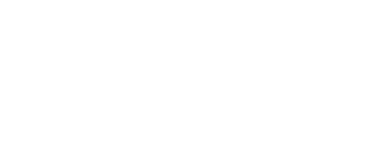
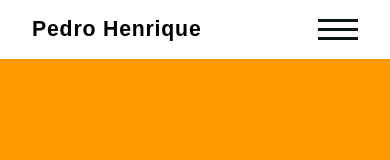
Before and after one commit to phiquecr/site-profile, a Gatsby site: page / in a window 390 px wide. Built offline with nearby package versions, Linux system fonts and the light colour scheme; Gatsby itself is replaced by a stand-in of ours.

Commit message:
task: develop menu header responsive

```diff
--- a/gatsby-config.js
+++ b/gatsby-config.js
@@ -1,8 +1,8 @@
 module.exports = {
   siteMetadata: {
-    title: `Gatsby Default Starter`,
-    description: `Kick off your next, great Gatsby project with this default starter. This barebones starter ships with the main Gatsby configuration files you might need.`,
-    author: `@gatsbyjs`,
+    title: `Desenvolvedor Front-end`,
+    description: ``,
+    author: `@phiquecr`,
     siteUrl: `https://gatsbystarterdefaultsource.gatsbyjs.io/`,
   },
   plugins: [
--- a/package.json
+++ b/package.json
@@ -16,8 +16,10 @@
     "gatsby-transformer-sharp": "^4.13.0",
     "prop-types": "^15.8.1",
     "react": "^17.0.1",
+    "react-burger-menu": "2.7.1",
     "react-dom": "^17.0.1",
-    "react-helmet": "^6.1.0"
+    "react-helmet": "^6.1.0",
+    "styled-components": "^5.3.5"
   },
   "devDependencies": {
     "prettier": "^2.6.2"
--- /dev/null
+++ b/src/components/Header/index.js
@@ -0,0 +1,13 @@
+import React from "react";
+import MenuNavigation from "../Menu";
+import * as S from "./styled"
+
+const Header = () => (
+  <S.Container>
+    <MenuNavigation />
+    <S.Wrapper>
+    </S.Wrapper>
+  </S.Container>
+)
+
+export default Header
--- /dev/null
+++ b/src/components/Header/styled.js
@@ -0,0 +1,24 @@
+import styled from "styled-components";
+
+export const Container = styled.header`
+  display: flex;
+  align-items: center;
+  flex-direction: column;
+  width: 100%;
+  height: 100vh;
+  background-color: #ff9900;
+`
+
+export const Wrapper = styled.div`
+  max-width: 1440px;
+  width: 100%;
+  height: 100%;
+
+  @media (max-width: 1440px) {
+    padding: 0 4rem;
+  }
+
+  @media (max-width: 900px) {
+    padding: 0 2rem;
+  }
+`
--- a/src/components/Layout/index.js
+++ b/src/components/Layout/index.js
@@ -1,7 +1,11 @@
 import React from "react";
+import GlobalStyle from "../../styles/GlobalStyle";
+import Header from "../Header";
 
 const Layout = ({ children }) => (
   <>
+    <GlobalStyle />
+    <Header />
     <main>{children}</main>
   </>
 );
--- /dev/null
+++ b/src/components/Menu/index.js
@@ -0,0 +1,28 @@
+import React from "react";
+import MenuMobile from "../MenuMobile";
+import * as S from "./styled"
+
+const MenuNavigation = () => (
+  <S.Container>
+    <S.BoxMenu>
+      <S.NameTitle>Pedro Henrique</S.NameTitle>
+      <S.Options>
+        <S.OptionItem>
+          <S.OptionLink to="/">Home</S.OptionLink>
+        </S.OptionItem>
+        <S.OptionItem>
+          <S.OptionLink to="/">Portfolio</S.OptionLink>
+        </S.OptionItem>
+        <S.OptionItem>
+          <S.OptionLink to="/">Contact</S.OptionLink>
+        </S.OptionItem>
+      </S.Options>
+      <MenuMobile
+        pageWrapId={'page-wrap'}
+        outerContainerId={'outer-container'}
+      />
+    </S.BoxMenu>
+  </S.Container>
+)
+
+export default MenuNavigation
--- /dev/null
+++ b/src/components/Menu/styled.js
@@ -0,0 +1,58 @@
+import styled from "styled-components";
+import { Link as GatsbyLink } from "gatsby";
+
+export const Container = styled.div`
+  top: 0;
+  display: flex;
+  align-items: center;
+  justify-content: center;
+  width: 100%;
+  height: 4rem;
+  background-color: #fff;
+`
+
+export const BoxMenu = styled.nav`
+  position: fixed;
+  display: flex;
+  align-items: center;
+  justify-content: space-between;
+  max-width: 1440px;
+  width: 100%;
+
+  @media (max-width: 1440px) {
+    padding: 0 4rem;
+  }
+
+  @media (max-width: 900px) {
+    padding: 0 2rem;
+  }
+`
+export const NameTitle = styled.h1`
+  font-size: 1.33em;
+  color: #000;
+`
+
+export const Options = styled.ul`
+  display: flex;
+  height: 100%;
+  gap: 2.5rem;
+
+  @media (max-width: 900px) {
+    display: none;
+  }
+`
+
+export const OptionItem = styled.li`
+
+`
+
+export const OptionLink = styled(GatsbyLink)`
+  text-decoration: none;
+  font-weight: 500;
+  color: #000;
+
+  &:hover {
+    transition: .2s;
+    color: #ff9900;
+  }
+`
--- /dev/null
+++ b/src/components/MenuMobile/index.js
@@ -0,0 +1,28 @@
+import React, { useState } from "react";
+import * as S from "./styled"
+
+const MenuMobile = () => {
+  const [isOpen, setIsOpen] = useState(false);
+
+  return(
+    <S.Container>
+      <S.MenuBtn
+        onClick={() => setIsOpen(isOpen ? false : true)}
+        isOpen={isOpen}
+      />
+      <S.Options isOpen={isOpen}>
+        <S.OptionItem>
+          <S.OptionLink onClick={() => setIsOpen(false)} activeClassName="active" to="/">Home</S.OptionLink>
+        </S.OptionItem>
+        <S.OptionItem>
+          <S.OptionLink onClick={() => setIsOpen(false)} activeClassName="active" to="/">Portfolio</S.OptionLink>
+        </S.OptionItem>
+        <S.OptionItem>
+          <S.OptionLink onClick={() => setIsOpen(false)} activeClassName="active" to="/">Contact</S.OptionLink>
+        </S.OptionItem>
+      </S.Options>
+    </S.Container>
+  )
+}
+
+export default MenuMobile
--- /dev/null
+++ b/src/components/MenuMobile/styled.js
@@ -0,0 +1,108 @@
+import styled from "styled-components";
+import { Link as GatsbyLink } from "gatsby";
+
+export const Container = styled.div`
+  display: none;
+
+  @media (max-width: 900px) {
+    display: flex;
+  }
+`
+
+export const MenuBtn = styled.button`
+  position: relative;
+  border: none;
+  background: none;
+  width: 2.5rem;
+  height: 2.5px;
+  background: ${props => props.isOpen ? 'none' :'#0B1617'};
+  transition: .3s;
+
+  &:before,
+  &:after {
+    position: absolute;
+    content: '';
+    width: 2.5rem;
+    height: 2.5px;
+    background: #0B1617;
+    transition: .3s;
+  }
+
+  &:before {
+    top: ${props => props.isOpen ? '0' : '-9px'};
+    right: 0;
+    transform: rotate(${props => props.isOpen ? '45' :'0'}deg);
+  }
+
+  &:after {
+    right: 0;
+    bottom: ${props => props.isOpen ? '0' : '-9px'};
+    transform: rotate(${props => props.isOpen ? '-45' :'0'}deg);
+  }
+
+  @media (min-width: 900px) {
+    display: none;
+  }
+`;
+
+export const Options = styled.ul`
+  display: none;
+  height: 100%;
+  gap: 2.5rem;
+
+  @media (max-width: 900px) {
+    display: flex;
+  }
+
+  @media (max-width: 900px) {
+    position: absolute;
+    top: calc(3.5rem - 11px);
+    left: 0;
+    display: ${props => props.isOpen ? 'flex' : 'none'};
+    flex-direction: column;
+    padding: 4rem 2rem 1rem;
+    width: 100%;
+    height: calc(100vh - 4rem);
+    font-size: 1.3em;
+    background: #fff;
+    transition: .3s;
+
+    a,
+    button {
+      margin: .8rem 0;
+      color: #000;
+      font-size: 1em;
+
+      &:before,
+      &:after {
+        opacity: 1;
+        visibility: visible;
+      }
+
+      &:before {
+        width: 2.7rem;
+        background: #fff;
+      }
+
+      &:after {
+        left: 3rem;
+        min-width: 4rem;
+      }
+    }
+  }
+`
+
+export const OptionItem = styled.li`
+
+`
+
+export const OptionLink = styled(GatsbyLink)`
+  text-decoration: none;
+  font-weight: 500;
+  color: #000;
+
+  &:hover {
+    transition: .2s;
+    color: #ff9900;
+  }
+`
--- a/src/pages/index.js
+++ b/src/pages/index.js
@@ -5,7 +5,7 @@
 
 const IndexPage = () => (
   <Layout>
-    <Seo title="Home" />
+    <Seo title="Pedro Henrique" />
   </Layout>
 )
 
--- /dev/null
+++ b/src/styles/GlobalStyle.js
@@ -0,0 +1,80 @@
+import { createGlobalStyle } from "styled-components";
+
+const GlobalStyle = createGlobalStyle`
+  // http://meyerweb.com/eric/tools/css/reset/
+  // v2.0 | 20110126
+  // License: none (public domain)
+
+  html, body, div, span, applet, object, iframe,
+  h1, h2, h3, h4, h5, h6, p, blockquote, pre,
+  a, abbr, acronym, address, big, cite, code,
+  del, dfn, em, img, ins, kbd, q, s, samp,
+  small, strike, strong, sub, sup, tt, var,
+  b, u, i, center,
+  dl, dt, dd, ol, ul, li,
+  fieldset, form, label, legend,
+  table, caption, tbody, tfoot, thead, tr, th, td,
+  article, aside, canvas, details, embed,
+  figure, figcaption, footer, header, hgroup,
+  menu, nav, output, ruby, section, summary,
+  time, mark, audio, video {
+    margin: 0;
+    padding: 0;
+    border: 0;
+    font-size: 100%;
+    vertical-align: baseline;
+  }
+
+  // HTML5 display-role reset for older browsers
+  article, aside, details, figcaption, figure,
+  footer, header, hgroup, menu, nav, section {
+    display: block;
+  }
+
+  ol, ul {
+    list-style: none;
+  }
+
+  blockquote, q {
+    quotes: none;
+  }
+
+  blockquote:before, blockquote:after,
+  q:before, q:after {
+    content: '';
+    content: none;
+  }
+
+    table {
+    border-collapse: collapse;
+    border-spacing: 0;
+  }
+
+  * {
+    box-sizing: border-box;
+  }
+
+  body {
+    line-height: 1.5;
+    color: #fff;
+    font-size: 100%;
+    font-family: -apple-system, BlinkMacSystemFont, "Segoe UI", Roboto, Helvetica, Arial, sans-serif, "Apple Color Emoji", "Segoe UI Emoji", "Segoe UI Symbol";
+    letter-spacing: .8px;
+  }
+
+  img {
+    display: block;
+    width: 100%;
+    height: auto;
+  }
+
+  h1, h2, a {
+    font-family: sans-serif;
+  }
+
+  h3, h4, h5, h6, p, ol, ul, button, input {
+    font-family: sans-serif;
+  }
+`;
+
+export default GlobalStyle
```
Also changed, not shown: 1 other file.
